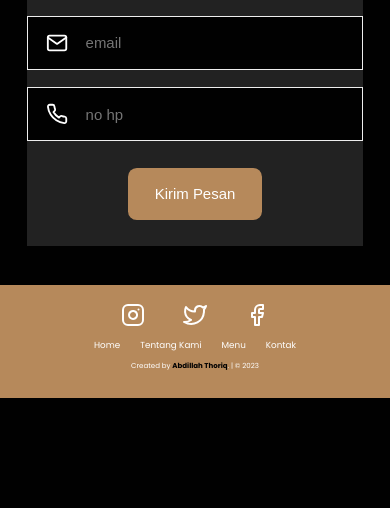
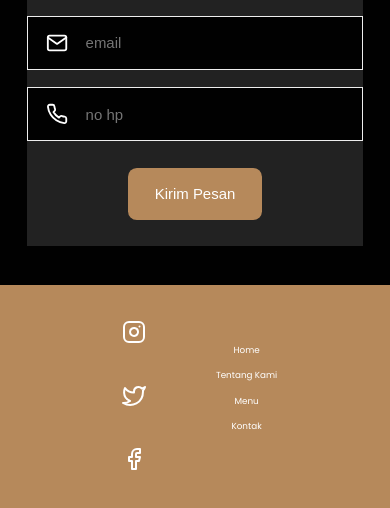
Before and after one commit to abdillahthoriq/Kopi-Kenangan-Senja, a plain HTML site: page index.html in a window 390 px wide. Shown: the part 3752-4260 px from the top of the page. Before the commit the page ends 4150 px from the top, so only its background shows below. Drawn offline with nearby package versions, Linux system fonts and the light colour scheme.

Commit message:
memodif untuk mobile

```diff
--- a/style.css
+++ b/style.css
@@ -358,4 +358,23 @@ footer .credits a{
     html{
         font-size: 55%;
     }
+    footer{
+        display: flex;
+        justify-content: center;
+        flex-wrap: wrap;
+    }
+    footer .socials{
+        display: flex;
+        flex-direction: column;
+        margin-right: 5rem;
+    }
+
+    footer .links{
+        display: flex;
+        padding-top: 5rem;
+        flex-direction: column;
+    }
+    footer .credits{
+        display: none;
+    }
 }
```
